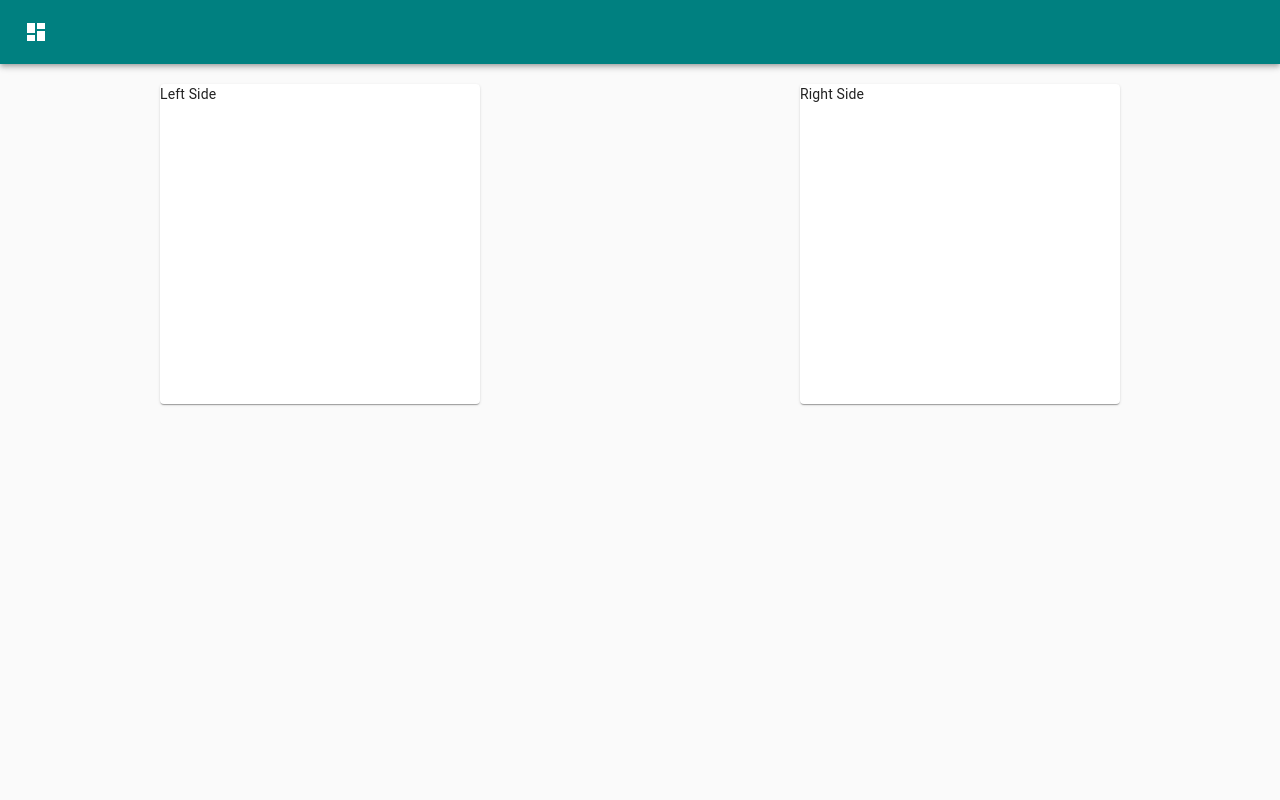
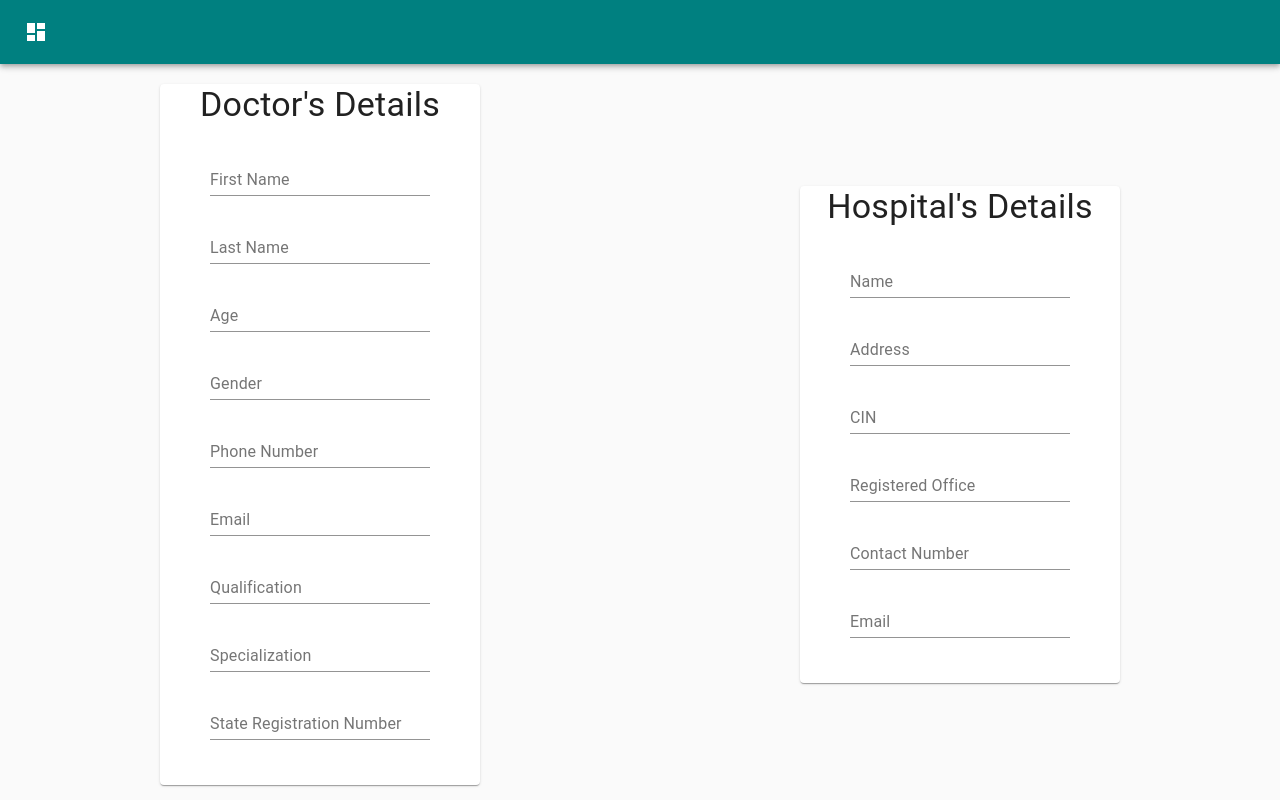
Before and after one commit to Sasha411/Voice_Prescription, a React (Create React App) app: page /profile in a window 1280 px wide. Built offline with nearby package versions, Linux system fonts and the light colour scheme.

Commit message:
Complete Profile

```diff
--- a/src/components/profile/Profile.js
+++ b/src/components/profile/Profile.js
@@ -1,4 +1,4 @@
-import { AppBar, CssBaseline, Grid, Hidden, IconButton, makeStyles, Paper, Toolbar } from '@material-ui/core';
+import { AppBar, CssBaseline, Grid, Hidden, IconButton, makeStyles, Paper, TextField, Toolbar, Typography } from '@material-ui/core';
 import React from 'react'
 import MenuIcon from '@material-ui/icons/Menu';
 import DashboardIcon from '@material-ui/icons/Dashboard';
@@ -19,8 +19,13 @@ const useStyles = makeStyles((theme)=> ({
         marginTop: "20px",
     },
     paper: {
-        height: "40vh",
-        width: "25vw",
+        //height: "40vh",
+        //width: "25vw",
+        minWidth: "25vw",
+    },
+    gridItem: {
+        marginTop: "10px",
+        marginBottom: "10px",
     }
 }) )
 
@@ -37,7 +42,14 @@ const Profile = () => {
       const handleDrawerClose = () => {
         setOpen(false);
       };
-
+      //Helper Functions
+      const createGridItem = (item) =>{
+            return (
+                <Grid className={classes.gridItem} item>
+                    <TextField autoComplete label={item}/>
+                </Grid>
+            )
+      }
     //Return
     return (
         <>
@@ -65,14 +77,52 @@ const Profile = () => {
                 alignItems="center"
                 className={classes.mainGrid}
             >
+
                 <Grid item>
                     <Paper className={classes.paper}>
-                        Left Side
+                        <Grid container
+                            direction="column"
+                            justify="flex-end"
+                            alignItems="center"
+                        >
+                            <Grid item>
+                                <Typography variant="h4" gutterBottom>Doctor's Details</Typography>
+                            </Grid>
+                            {createGridItem("First Name")}
+                            {createGridItem("Last Name")}
+                            {createGridItem("Age")}
+                            {createGridItem("Gender")}
+                            {createGridItem("Phone Number")}
+                            {createGridItem("Email")}
+                            {createGridItem("Qualification")}
+                            {createGridItem("Specialization")}
+                            {/* {createGridItem("State Registration Number")} */}
+                            <Grid style={{marginTop: "10px", marginBottom: "45px"}} item>
+                                <TextField label="State Registration Number"/>
+                            </Grid>
+
+                        </Grid>
                     </Paper>
                 </Grid>
                 <Grid item>
                     <Paper className={classes.paper}>
-                        Right Side
+                    <Grid container
+                            direction="column"
+                            justify="flex-end"
+                            alignItems="center"
+                        >
+                            <Grid item>
+                                <Typography variant="h4" gutterBottom>Hospital's Details</Typography>
+                            </Grid>
+                    {createGridItem("Name")}
+                    {createGridItem("Address")}
+                    {createGridItem("CIN")}
+                    {createGridItem("Registered Office")}
+                    {createGridItem("Contact Number")}
+                    <Grid style={{marginTop: "10px", marginBottom: "45px"}} item>
+                        <TextField label="Email"/>
+                    </Grid>
+                    </Grid>
                     </Paper>
                 </Grid>
             </Grid>
```
